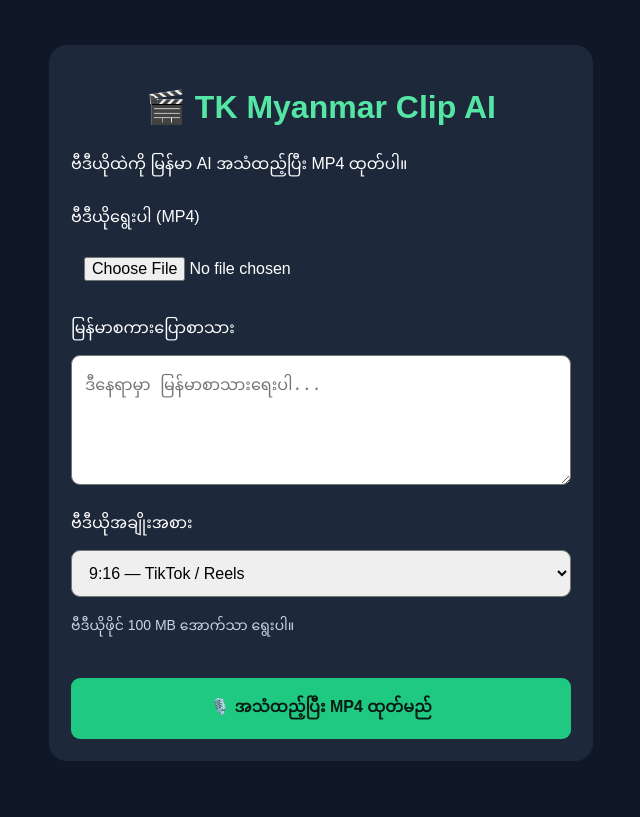
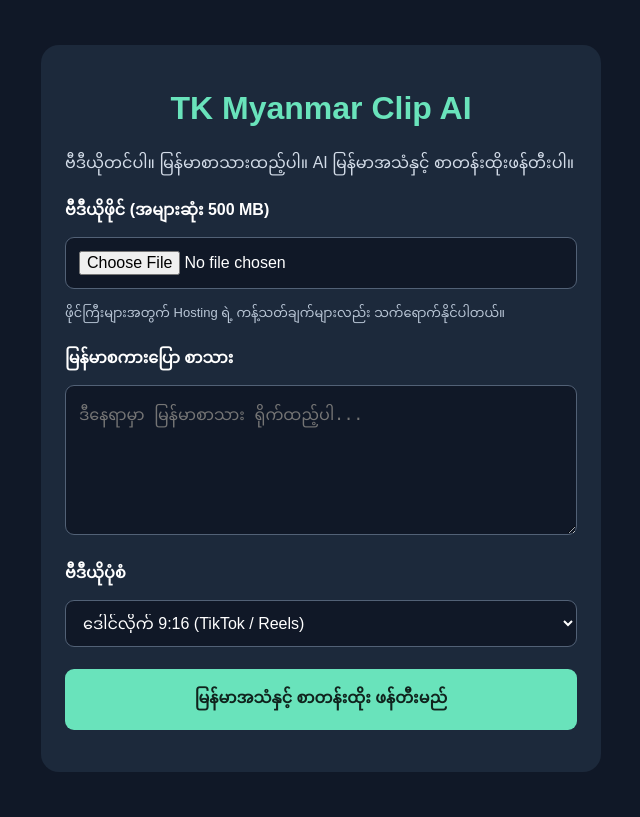
Before and after one commit to kot74260-ui/tk-myanmar-clip-ai-, a Flask app: page / in a window 1280 px wide. Shown: the whole page, without its empty margins (319-959 px from the left). Before the commit the page ends 761 px from the top, so only its background shows below. Run offline with Flask 3, Linux system fonts and the light colour scheme.

Commit message:
Update index.html

```diff
--- a/templates/index.html
+++ b/templates/index.html
@@ -1,4 +1,3 @@
-
 <!DOCTYPE html>
 <html lang="my">
 <head>
@@ -6,61 +5,28 @@
 <meta name="viewport" content="width=device-width, initial-scale=1">
 <title>TK Myanmar Clip AI</title>
 <style>
-body {
-  font-family: sans-serif;
-  background: #101827;
-  color: white;
-  padding: 20px;
-  margin: 0;
-}
-main {
-  max-width: 500px;
-  margin: 25px auto;
-  background: #1d293b;
-  padding: 22px;
-  border-radius: 18px;
-}
-h1 { color: #55e6a5; text-align: center; }
-label { display: block; margin-top: 18px; }
-input, textarea, select, button {
-  box-sizing: border-box;
-  width: 100%;
-  padding: 13px;
-  margin-top: 8px;
-  border-radius: 9px;
-  font-size: 16px;
-}
-textarea { min-height: 130px; }
-button {
-  background: #20c982;
-  color: #071b13;
-  border: 0;
-  font-weight: bold;
-  margin-top: 22px;
-}
-.note { color: #cbd5e1; font-size: 14px; }
+*{box-sizing:border-box}body{margin:0;padding:20px;background:#101827;color:white;font-family:Arial,sans-serif}main{max-width:560px;margin:25px auto;padding:24px;background:#1c293b;border-radius:18px}h1{color:#69e3bb;text-align:center}p{line-height:1.7;color:#d3dce8}label{display:block;margin-top:18px;margin-bottom:8px;font-weight:bold}input,textarea,select,button{width:100%;padding:13px;border-radius:9px;font-size:16px}input,textarea,select{background:#101827;color:white;border:1px solid #526176}textarea{min-height:150px;resize:vertical}button{margin-top:22px;border:0;background:#69e3bb;color:#10231d;font-weight:bold;cursor:pointer}button:disabled{opacity:.6}#status{white-space:pre-wrap;overflow-wrap:anywhere;margin-top:18px}.note{font-size:13px;color:#b9c6d6}
 </style>
 </head>
 <body>
 <main>
-<h1>🎬 TK Myanmar Clip AI</h1>
-<p>ဗီဒီယိုထဲကို မြန်မာ AI အသံထည့်ပြီး MP4 ထုတ်ပါ။</p>
-<form action="/create" method="POST" enctype="multipart/form-data">
-<label>ဗီဒီယိုရွေးပါ (MP4)</label>
-<input type="file" name="video" accept="video/*" required>
-
-<label>မြန်မာစကားပြောစာသား</label>
-<textarea name="script" placeholder="ဒီနေရာမှာ မြန်မာစာသားရေးပါ..." required></textarea>
-
-<label>ဗီဒီယိုအချိုးအစား</label>
-<select name="aspect">
-<option value="9:16">9:16 — TikTok / Reels</option>
-<option value="16:9">16:9 — YouTube</option>
-</select>
-
-<p class="note">ဗီဒီယိုဖိုင် 100 MB အောက်သာ ရွေးပါ။</p>
-<button type="submit">🎙️ အသံထည့်ပြီး MP4 ထုတ်မည်</button>
+<h1>TK Myanmar Clip AI</h1>
+<p>ဗီဒီယိုတင်ပါ။ မြန်မာစာသားထည့်ပါ။ AI မြန်မာအသံနှင့် စာတန်းထိုးဖန်တီးပါ။</p>
+<form id="form">
+<label for="video">ဗီဒီယိုဖိုင် (အများဆုံး 500 MB)</label>
+<input id="video" name="video" type="file" accept="video/*" required>
+<p class="note">ဖိုင်ကြီးများအတွက် Hosting ရဲ့ ကန့်သတ်ချက်များလည်း သက်ရောက်နိုင်ပါတယ်။</p>
+<label for="script">မြန်မာစကားပြော စာသား</label>
+<textarea id="script" name="script" placeholder="ဒီနေရာမှာ မြန်မာစာသား ရိုက်ထည့်ပါ..." required></textarea>
+<label for="aspect">ဗီဒီယိုပုံစံ</label>
+<select id="aspect" name="aspect"><option value="9:16">ဒေါင်လိုက် 9:16 (TikTok / Reels)</option><option value="16:9">အလျားလိုက် 16:9 (YouTube)</option></select>
+<button id="submit" type="submit">မြန်မာအသံနှင့် စာတန်းထိုး ဖန်တီးမည်</button>
 </form>
+<p id="status" role="status"></p>
 </main>
+<script>
+const form=document.getElementById("form"),statusBox=document.getElementById("status"),submitButton=document.getElementById("submit");
+form.addEventListener("submit",async(event)=>{event.preventDefault();const video=document.getElementById("video").files[0];if(!video){statusBox.textContent="ဗီဒီယိုဖိုင် ရွေးပေးပါ။";return;}if(video.size>500*1024*1024){statusBox.textContent="ဗီဒီယိုဖိုင် 500 MB ထက် ကျော်နေပါတယ်။";return;}submitButton.disabled=true;statusBox.textContent="ဖန်တီးနေပါတယ်။ ခဏစောင့်ပေးပါ...";try{const response=await fetch("/create",{method:"POST",body:new FormData(form)});if(!response.ok){let message="ဖန်တီးမရပါ။ Render Logs ကို စစ်ဆေးပါ။";try{const data=await response.json();if(data.error)message=data.error;}catch(_){}throw new Error(message);}const blob=await response.blob(),url=URL.createObjectURL(blob),link=document.createElement("a");link.href=url;link.download="TK_Myanmar_Clip_AI.zip";document.body.appendChild(link);link.click();link.remove();URL.revokeObjectURL(url);statusBox.textContent="ပြီးပါပြီ။ ZIP ဖိုင်ကို ဒေါင်းလုဒ်လုပ်နေပါပြီ။";}catch(error){statusBox.textContent="အမှား: "+error.message;}finally{submitButton.disabled=false;}});
+</script>
 </body>
 </html>
```
